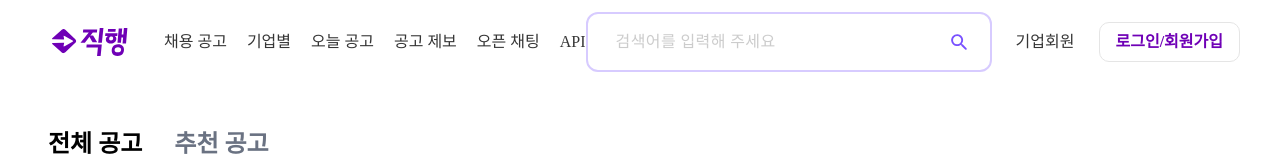
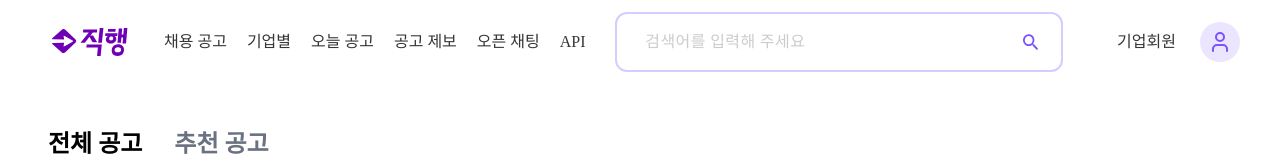
Before and after one commit to zighangbok/Frontend, a Next.js app: page /jobs in a window 1280 px wide. Shown: the top 160 px of the page. Built offline with nearby package versions, Linux system fonts and the light colour scheme; no server answers; a web font is replaced by a local one.

Commit message:
feat: 헤더에 프로필 아이콘 추가

```diff
--- a/src/components/header/index.tsx
+++ b/src/components/header/index.tsx
@@ -2,8 +2,8 @@
 
 import { useRouter } from 'next/navigation';
 import Image from 'next/image';
+import { User } from 'lucide-react';
 
-// TODO: 검색창 클릭시 하단에 뜨는 거, 좌측 메뉴 반응형
 export default function Header() {
   const router = useRouter();
 
@@ -60,12 +60,16 @@ export default function Header() {
           기업회원
         </div>
 
-        <button
-          onClick={() => router.push('/join')}
-          className="md:border-line ds-Button2-16sb flex min-h-8 cursor-pointer items-center justify-center px-2 font-semibold text-[#6F00B6] md:min-h-10 md:rounded-lg md:border md:px-4 md:py-[0px]"
-        >
-          로그인/회원가입
-        </button>
+        <div className="flex h-10 w-10 shrink-0 items-center justify-center rounded-full bg-[#7a52ff26] hover:bg-purple-200 active:bg-purple-300">
+          <User className="text-primary" />
+        </div>
+
+        {/*<button*/}
+        {/*  onClick={() => router.push('/join')}*/}
+        {/*  className="md:border-line ds-Button2-16sb flex min-h-8 cursor-pointer items-center justify-center px-2 font-semibold text-[#6F00B6] md:min-h-10 md:rounded-lg md:border md:px-4 md:py-[0px]"*/}
+        {/*>*/}
+        {/*  로그인/회원가입*/}
+        {/*</button>*/}
       </div>
     </div>
   );
```
